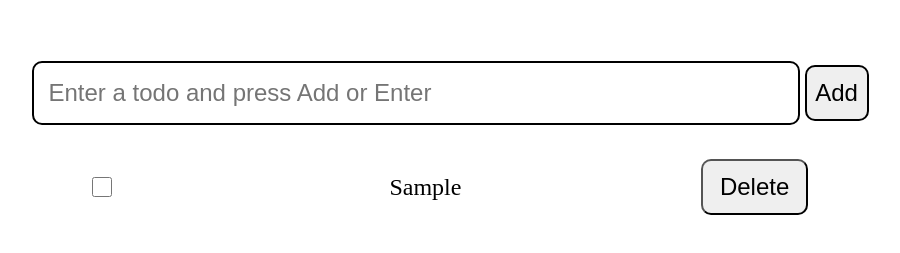
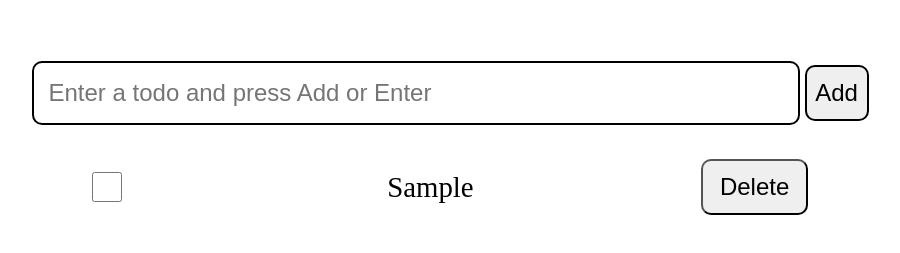
Before and after one commit to IAmADeviler/simple-todo-list, a plain HTML site: page index.html in a window 1280 px wide. Both pictures are taken after typing "Sample" into the empty fields and a click on the button "Add". Shown: the part 117-370 px from the top of the page, without its empty margins (190-1090 px from the left). Drawn offline with Linux system fonts and the light colour scheme.

Commit message:
Some new things

```diff
--- a/style.css
+++ b/style.css
@@ -83,11 +83,11 @@ li {
 .text-span {
   max-width: 60%;
   overflow-wrap: anywhere;
-  font-size: 1.5rem;
+  font-size: 1.8rem;
 }
 input[type="checkbox"] {
-  min-width: 20px;
-  height: 20px;
+  min-width: 30px;
+  height: 30px;
   margin-right: 3vw;
 }
 
```
Also changed, not shown: script.js (+5 -5 lines).
